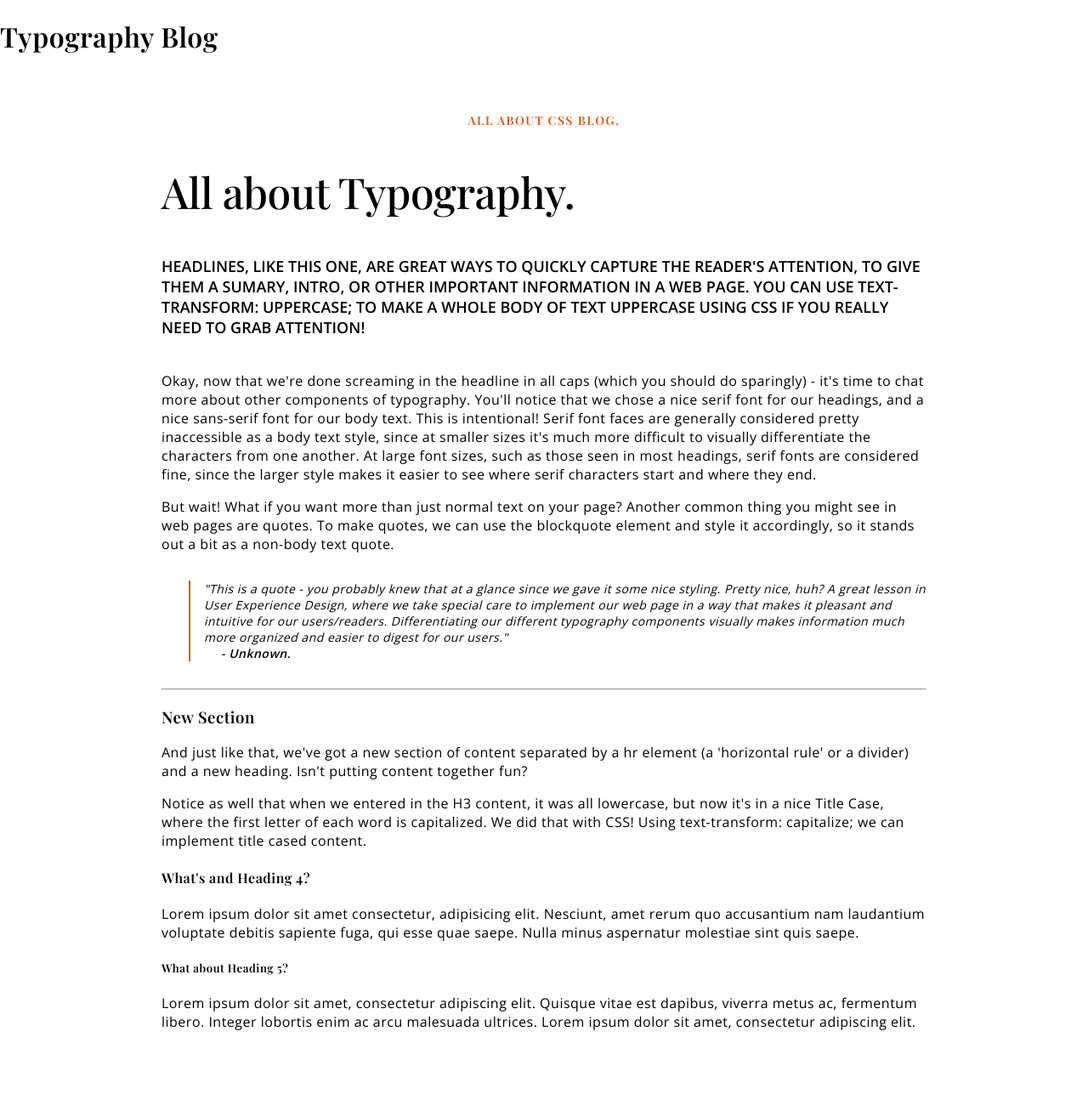
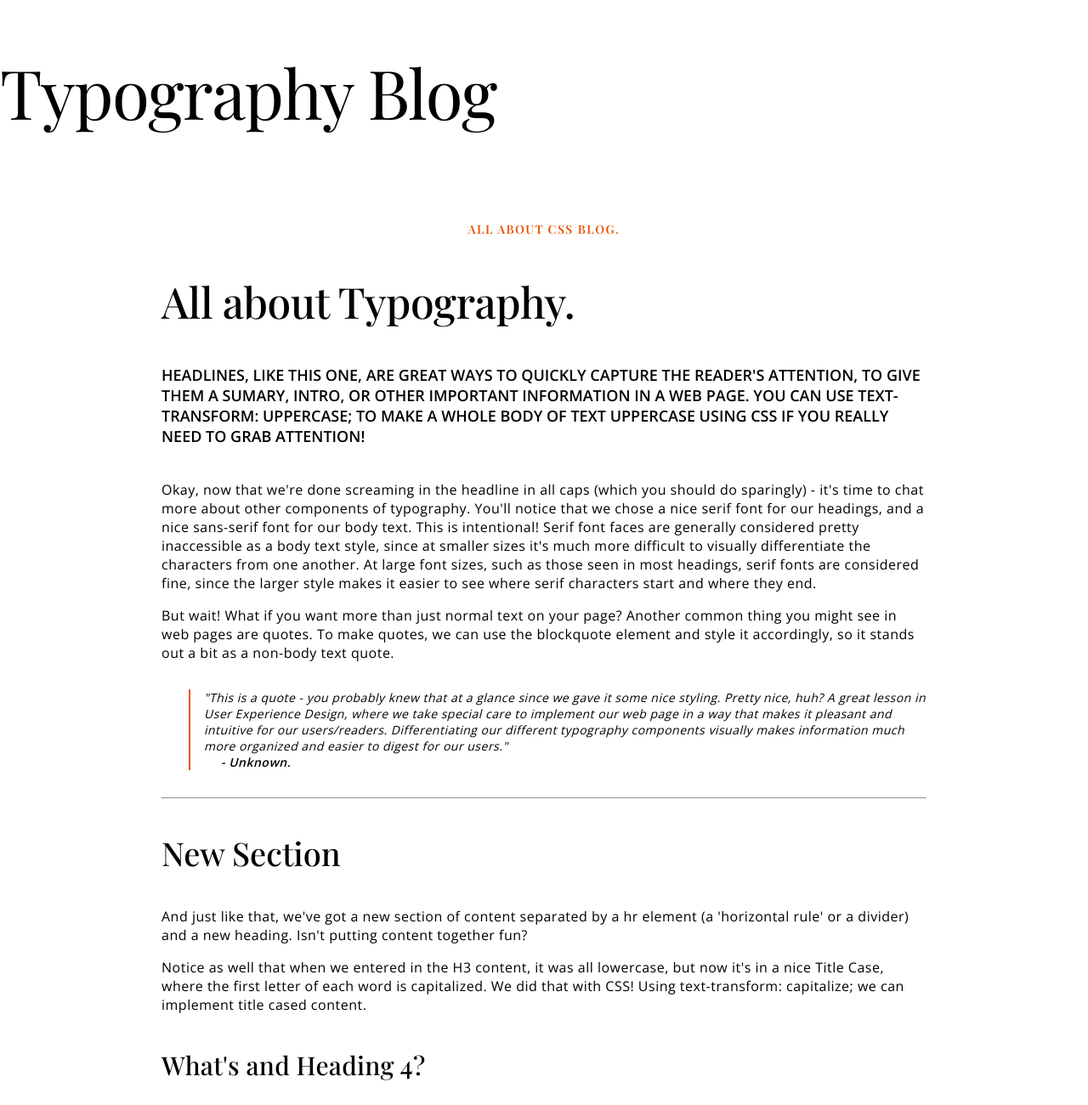
Before and after one commit to xnm-sdksdk/Blog-Post, a plain HTML site: page index.html in a window 1280 px wide. Shown: the top 1300 px of the page at 85% size. Before the commit the page ends 1261 px from the top, so only its background shows below. Drawn offline with nearby package versions, Linux system fonts and the light colour scheme.

Commit message:
styling spacing headings

```diff
--- a/styles/style.css
+++ b/styles/style.css
@@ -12,15 +12,45 @@ h1,
 h2,
 h3,
 h4,
-h5,
-h6 {
+h5 {
   font-family: "Playfair Display", serif;
+  font-weight: 500;
+}
+
+h1 {
+  font-size: 80px;
+  letter-spacing: -1.5px;
+  font-weight: 400;
+}
+
+h2 {
+  font-size: 50px;
+  letter-spacing: -0.5px;
+}
+
+h3 {
+  font-size: 38px;
+  letter-spacing: 0px;
+}
+
+h4 {
+  font-size: 30px;
+  letter-spacing: 0.25px;
+}
+
+h5 {
+  font-size: 24px;
+  letter-spacing: 0.25px;
 }
 
 .wrapper {
   max-width: 900px;
   margin: 0 auto;
   padding: 32px;
+}
+
+.wrapper h3 {
+  text-transform: capitalize;
 }
 
 .info {
```
